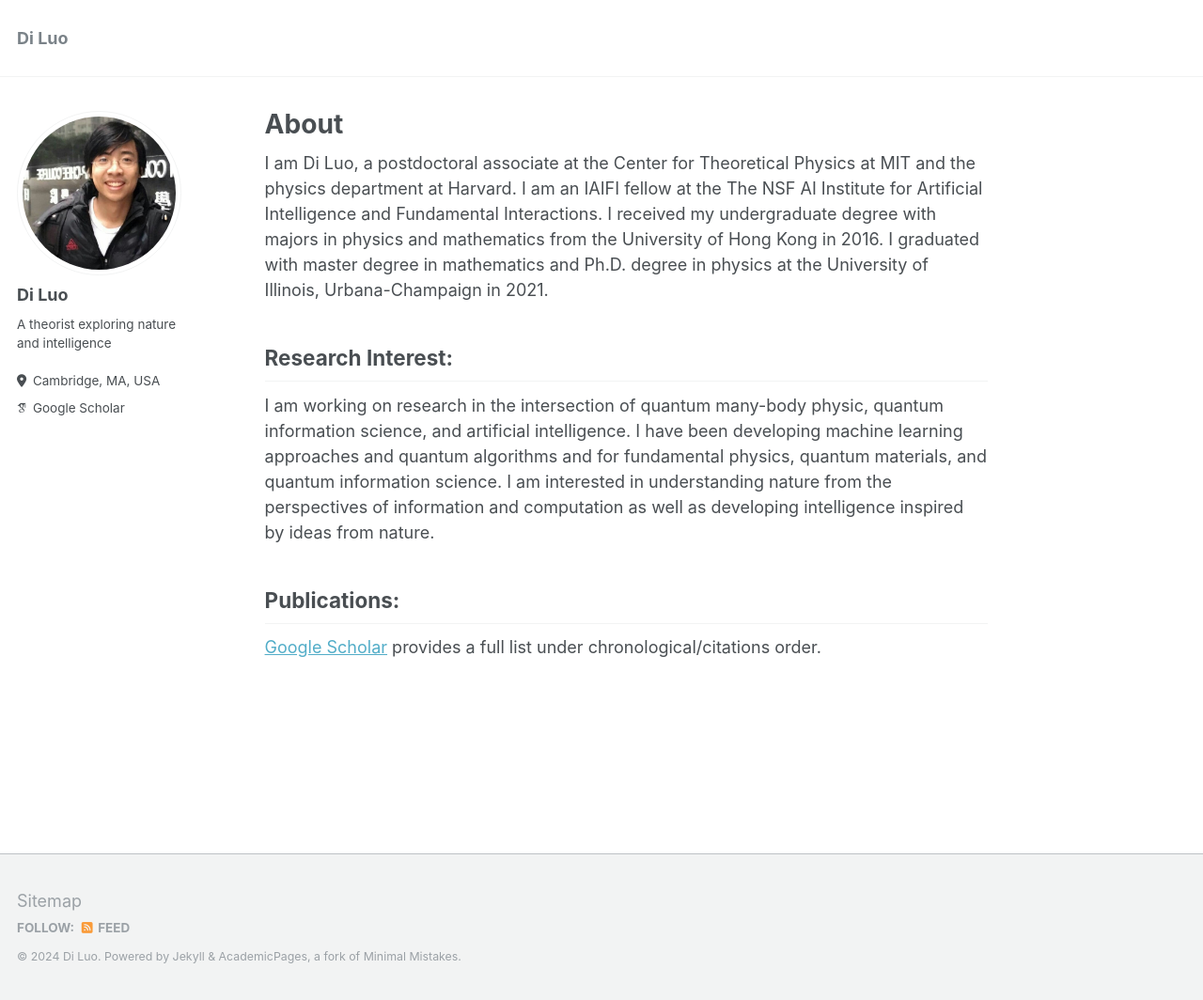
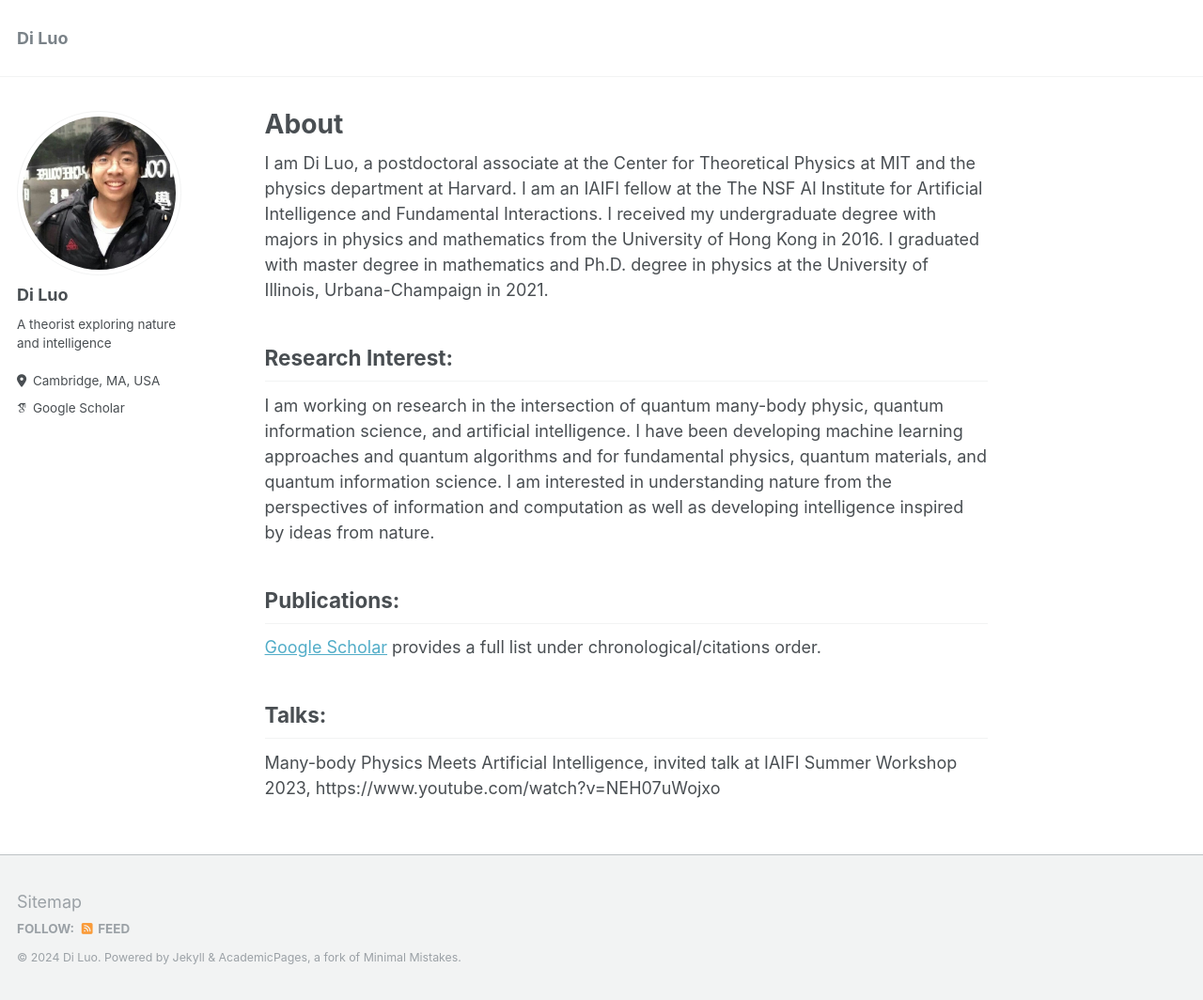
Before and after one commit to diluo28/diluo.github.io, a Jekyll site: the page built from _pages/about.md, in a window 1280 px wide and 1064 px high. Shown: the whole window at 94% size. Built offline with Jekyll 4.4.1, drawn with Linux system fonts in a browser that asks for light colours; some web fonts are replaced.

Commit message:
Update about.md publications and talks

```diff
--- a/_pages/about.md
+++ b/_pages/about.md
@@ -15,4 +15,8 @@ I am working on research in the intersection of quantum many-body physic, quantu
 
 ## Publications:
 
-<a href="https://scholar.google.com/citations?hl=en&user=OxZytTQAAAAJ&view_op=list_works" target="_blank">Google Scholar</a> provides a full list under chronological/citations order.
+<a href="https://scholar.google.com/citations?hl=en&user=OxZytTQAAAAJ&view_op=list_works&sortby=pubdate" target="_blank">Google Scholar</a> provides a full list under chronological/citations order.
+
+## Talks:
+
+Many-body Physics Meets Artificial Intelligence, invited talk at IAIFI Summer Workshop 2023, https://www.youtube.com/watch?v=NEH07uWojxo
```
